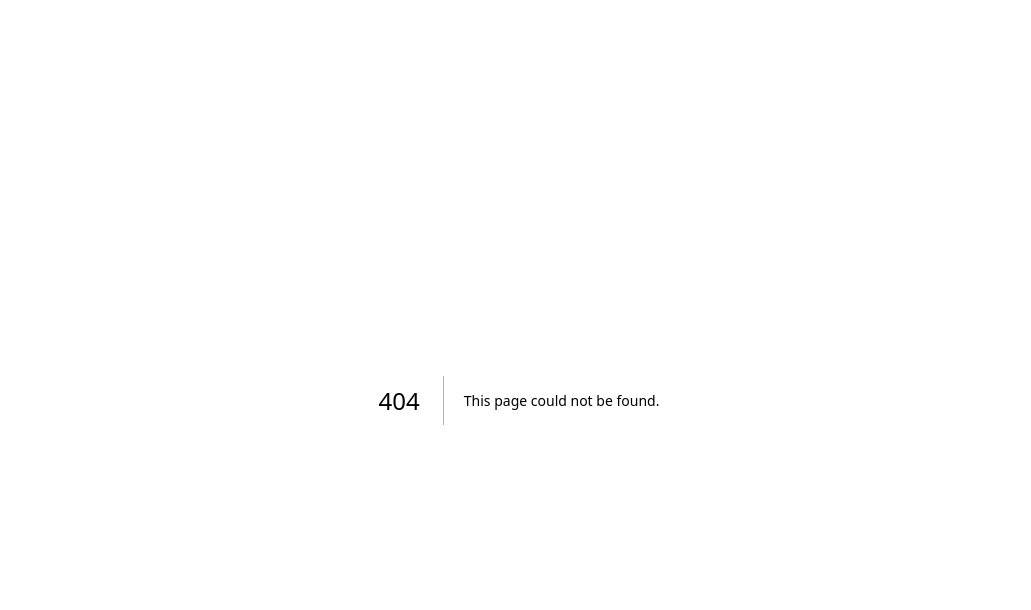
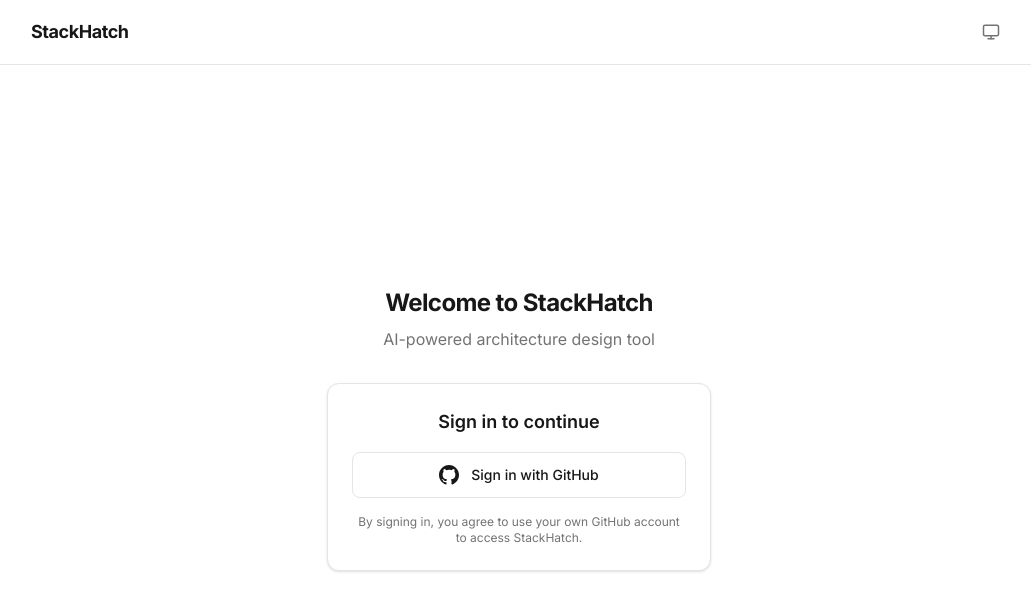
Before and after one commit to mwmdev/stackhatch, a Next.js app: page /login in a window 1280 px wide. Before the commit this address had no page. Shown: the top 610 px of the page, without its empty margins (121-1152 px from the left). Built offline with nearby package versions, Linux system fonts and the light colour scheme; no server answers.

Commit message:
feat: shastack-uh7.5 - US-005: Create login page

```diff
--- /dev/null
+++ b/src/app/login/page.tsx
@@ -0,0 +1,73 @@
+import { redirect } from "next/navigation";
+import { auth, signIn } from "@/lib/auth-config";
+import ThemeToggle from "@/components/ThemeToggle";
+
+export default async function LoginPage() {
+  // Check if user is already authenticated
+  const session = await auth();
+  if (session?.user) {
+    redirect("/");
+  }
+
+  return (
+    <div className="min-h-screen bg-[var(--background)] text-[var(--foreground)]">
+      {/* Header */}
+      <header className="border-b border-[var(--border)]">
+        <div className="mx-auto flex max-w-5xl items-center justify-between px-6 py-4">
+          <span className="text-lg font-bold tracking-tight">StackHatch</span>
+          <ThemeToggle />
+        </div>
+      </header>
+
+      {/* Login Content */}
+      <main className="flex min-h-[calc(100vh-73px)] items-center justify-center px-6">
+        <div className="w-full max-w-sm">
+          <div className="text-center">
+            {/* App Logo/Name */}
+            <div className="mb-8">
+              <h1 className="text-2xl font-bold tracking-tight">Welcome to StackHatch</h1>
+              <p className="mt-2 text-[var(--muted-foreground)]">
+                AI-powered architecture design tool
+              </p>
+            </div>
+
+            {/* Sign in card */}
+            <div className="rounded-xl border border-[var(--border)] bg-[var(--card)] p-6 shadow-sm">
+              <h2 className="mb-4 text-lg font-semibold text-[var(--card-foreground)]">
+                Sign in to continue
+              </h2>
+
+              {/* GitHub Sign In Button */}
+              <form
+                action={async () => {
+                  "use server";
+                  await signIn("github", { redirectTo: "/" });
+                }}
+              >
+                <button
+                  type="submit"
+                  className="flex w-full items-center justify-center gap-3 rounded-lg border border-[var(--border)] bg-[var(--background)] px-4 py-3 text-sm font-medium text-[var(--foreground)] transition-colors hover:bg-[var(--muted)] focus:outline-none focus:ring-2 focus:ring-[var(--color-client)] focus:ring-offset-2"
+                >
+                  <svg
+                    width="20"
+                    height="20"
+                    viewBox="0 0 24 24"
+                    fill="currentColor"
+                    aria-hidden="true"
+                  >
+                    <path d="M12 0C5.374 0 0 5.373 0 12 0 17.302 3.438 21.8 8.207 23.387c.599.111.793-.261.793-.577v-2.234c-3.338.726-4.033-1.416-4.033-1.416-.546-1.387-1.333-1.756-1.333-1.756-1.089-.745.083-.729.083-.729 1.205.084 1.839 1.237 1.839 1.237 1.07 1.834 2.807 1.304 3.492.997.107-.775.418-1.305.762-1.604-2.665-.305-5.467-1.334-5.467-5.931 0-1.311.469-2.381 1.236-3.221-.124-.303-.535-1.524.117-3.176 0 0 1.008-.322 3.301 1.23A11.509 11.509 0 0112 5.803c1.02.005 2.047.138 3.006.404 2.291-1.552 3.297-1.23 3.297-1.23.653 1.653.242 2.874.118 3.176.77.84 1.235 1.911 1.235 3.221 0 4.609-2.807 5.624-5.479 5.921.43.372.823 1.102.823 2.222v3.293c0 .319.192.694.801.576C20.566 21.797 24 17.3 24 12c0-6.627-5.373-12-12-12z" />
+                  </svg>
+                  Sign in with GitHub
+                </button>
+              </form>
+
+              <p className="mt-4 text-xs text-[var(--muted-foreground)]">
+                By signing in, you agree to use your own GitHub account to access StackHatch.
+              </p>
+            </div>
+          </div>
+        </div>
+      </main>
+    </div>
+  );
+}
```
Also changed, not shown: .ralph-tui/progress.md, .ralph-tui/session-meta.json, .ralph-tui/session.json, 2 other files (tests, documents, lock files or other folders).
